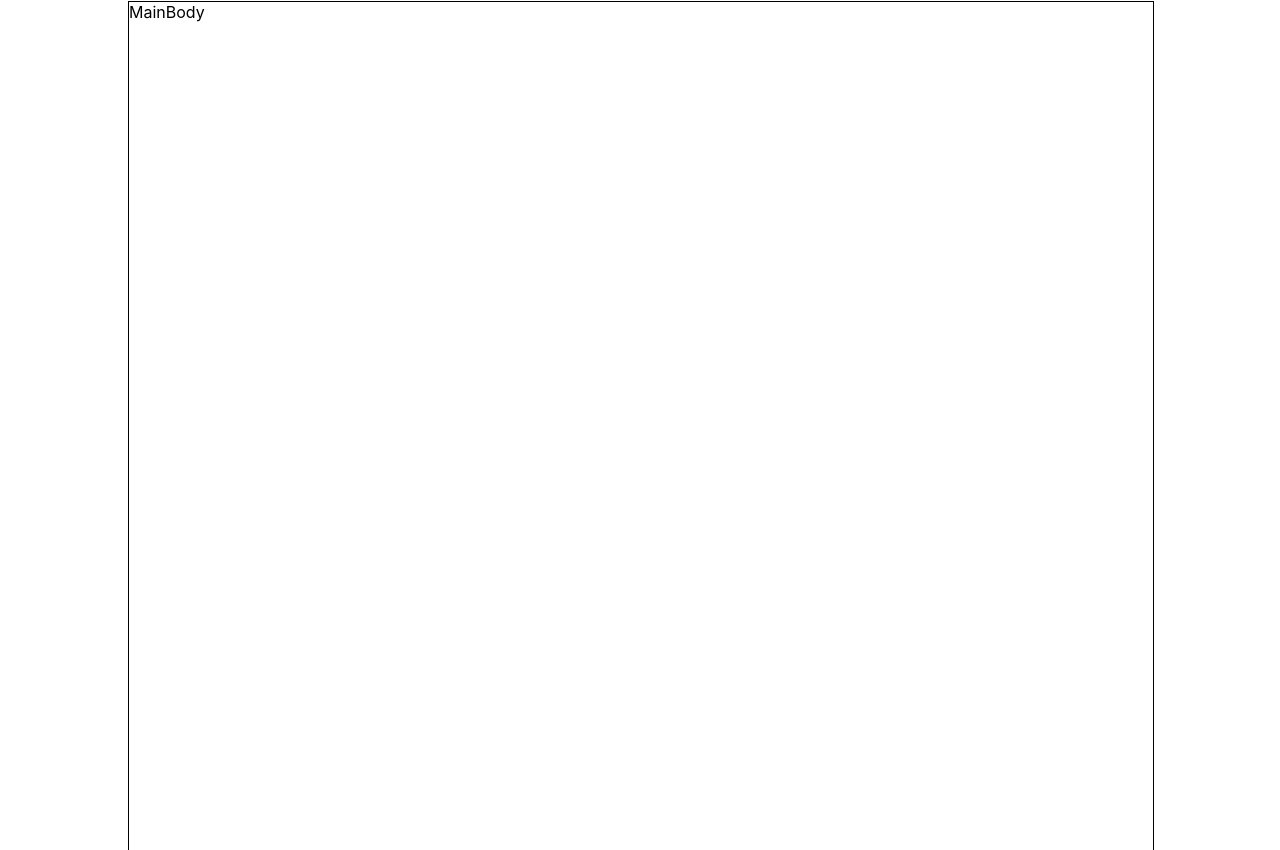
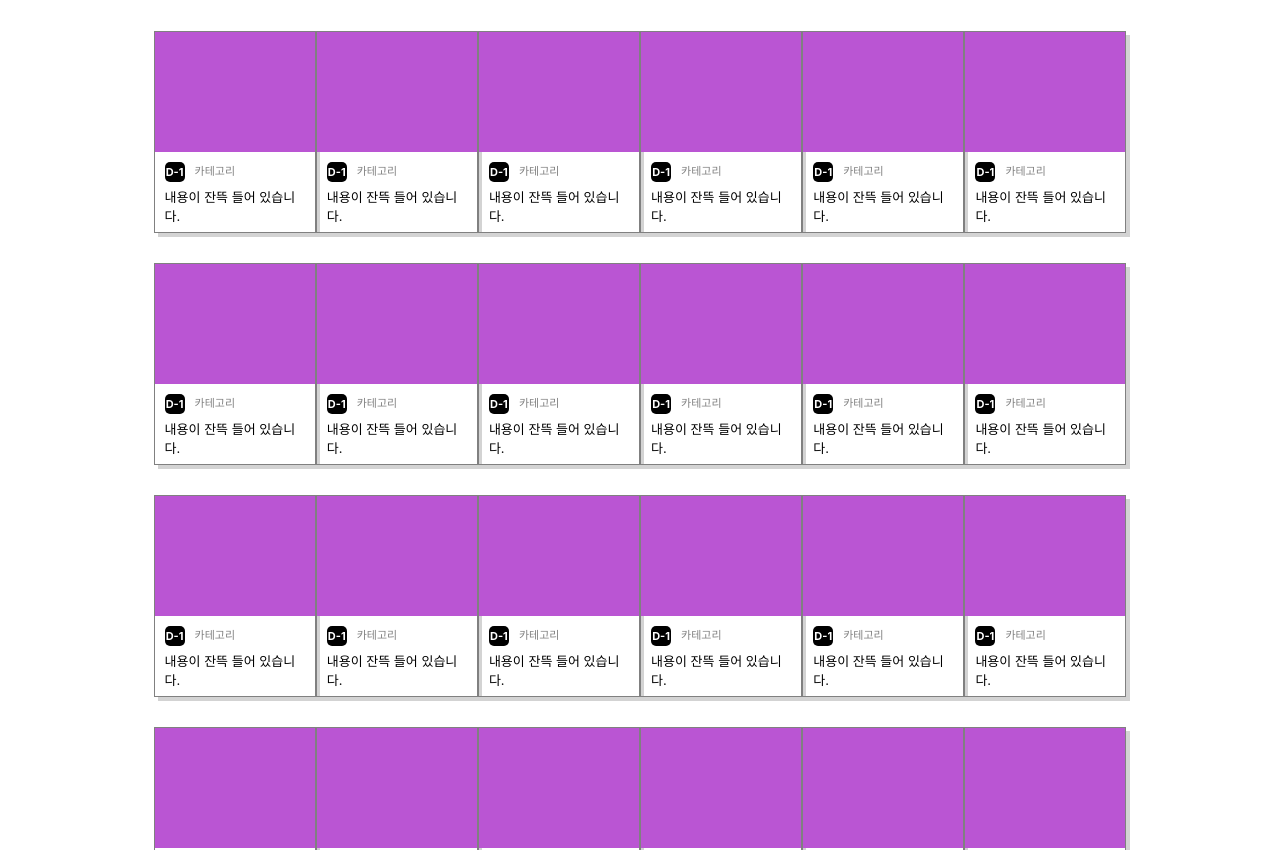
Before and after one commit to picoloman6/RESAT, a React (Create React App) app in the folder day5/: page / in a window 1280 px wide. Shown: the part 410-1260 px from the top of the page. Built offline with nearby package versions, Linux system fonts and the light colour scheme; the HTML template or start-up script is replaced by a standard one.

Commit message:
[Day5] : 메인페이지 아이템 구성 완료

```diff
--- a/day5/src/MainPage/MainBody/MainBody.style.tsx
+++ b/day5/src/MainPage/MainBody/MainBody.style.tsx
@@ -1,7 +1,55 @@
 import styled from 'styled-components';
 
 export const MainBodyWrapper = styled.div`
-  width: 100%;
-  height: 50%;
-  border: 1px solid black;
+  display: flex;
+  flex-wrap: wrap;
+  justify-content: space-between;
+  margin: 0 auto;
+  width: 95%;
 `;
+
+export const ItemComponentWrapper = styled.div`
+  width: 160px;
+  height: 200px;
+  margin-top: 30px;
+  border: 1px solid gray;
+  box-shadow: 4px 4px #d3d3d3;
+
+  > div:first-child {
+    width: 100%;
+    height: 60%;
+    background: #ba55d3;
+  }
+
+  > div:last-child {
+    width: 100%;
+    height: 40%;
+
+    > div:first-child {
+      display: flex;
+      font-size: 11px;
+      margin: 10px 0 0 10px;
+
+      > span:first-child {
+        width: 20px;
+        height: 20px;
+        background: black;
+        border-radius: 5px;
+        color: white;
+        font-weight: 700;
+        text-align: center;
+        line-height: 20px;
+      }
+
+      > span:last-child {
+        margin-left: 10px;
+        color: gray;
+      }
+    }
+
+    > div:last-child {
+      font-size: 13px;
+      margin: 5px 10px 0px 10px;
+    }
+  }
+`;
--- a/day5/src/MainPage/MainBody/MainBody.tsx
+++ b/day5/src/MainPage/MainBody/MainBody.tsx
@@ -1,7 +1,49 @@
-import { MainBodyWrapper } from './MainBody.style';
+import { MainBodyWrapper, ItemComponentWrapper } from './MainBody.style';
+
+const ItemComponent = () => {
+  return (
+    <ItemComponentWrapper>
+      <div></div>
+      <div>
+        <div>
+          <span>D-1</span>
+          <span>카테고리</span>
+        </div>
+        <div>내용이 잔뜩 들어 있습니다.</div>
+      </div>
+    </ItemComponentWrapper>
+  );
+};
 
 const MainBody = () => {
-  return <MainBodyWrapper>MainBody</MainBodyWrapper>;
+  return (
+    <MainBodyWrapper>
+      <ItemComponent />
+      <ItemComponent />
+      <ItemComponent />
+      <ItemComponent />
+      <ItemComponent />
+      <ItemComponent />
+      <ItemComponent />
+      <ItemComponent />
+      <ItemComponent />
+      <ItemComponent />
+      <ItemComponent />
+      <ItemComponent />
+      <ItemComponent />
+      <ItemComponent />
+      <ItemComponent />
+      <ItemComponent />
+      <ItemComponent />
+      <ItemComponent />
+      <ItemComponent />
+      <ItemComponent />
+      <ItemComponent />
+      <ItemComponent />
+      <ItemComponent />
+      <ItemComponent />
+    </MainBodyWrapper>
+  );
 };
 
 export default MainBody;
--- a/day5/src/MainPage/MainPage.style.tsx
+++ b/day5/src/MainPage/MainPage.style.tsx
@@ -3,6 +3,5 @@ import styled from 'styled-components';
 export const MainPageWrapper = styled.div`
   width: 80%;
   min-width: 780px;
-  height: 2500px;
   margin: 0 auto;
 `;
--- a/day5/src/MainPage/MiddleBar/MiddleBar.style.tsx
+++ b/day5/src/MainPage/MiddleBar/MiddleBar.style.tsx
@@ -5,12 +5,12 @@ export const MiddleBarWrapper = styled.div<{ scrollpos: number }>`
   justify-content: space-between;
   align-items: center;
   position: sticky;
-  top: 50px;
+  top: 51px;
   width: 100%;
   height: 60px;
   box-shadow: ${props =>
-    props.scrollpos > 290 ? '0 8px 8px -4px gray' : 'none'};
-
+    props.scrollpos > 290 ? '0 8px 8px -6px gray' : 'none'};
+  background: white;
   > div:first-child {
     display: flex;
     width: 250px;
```
